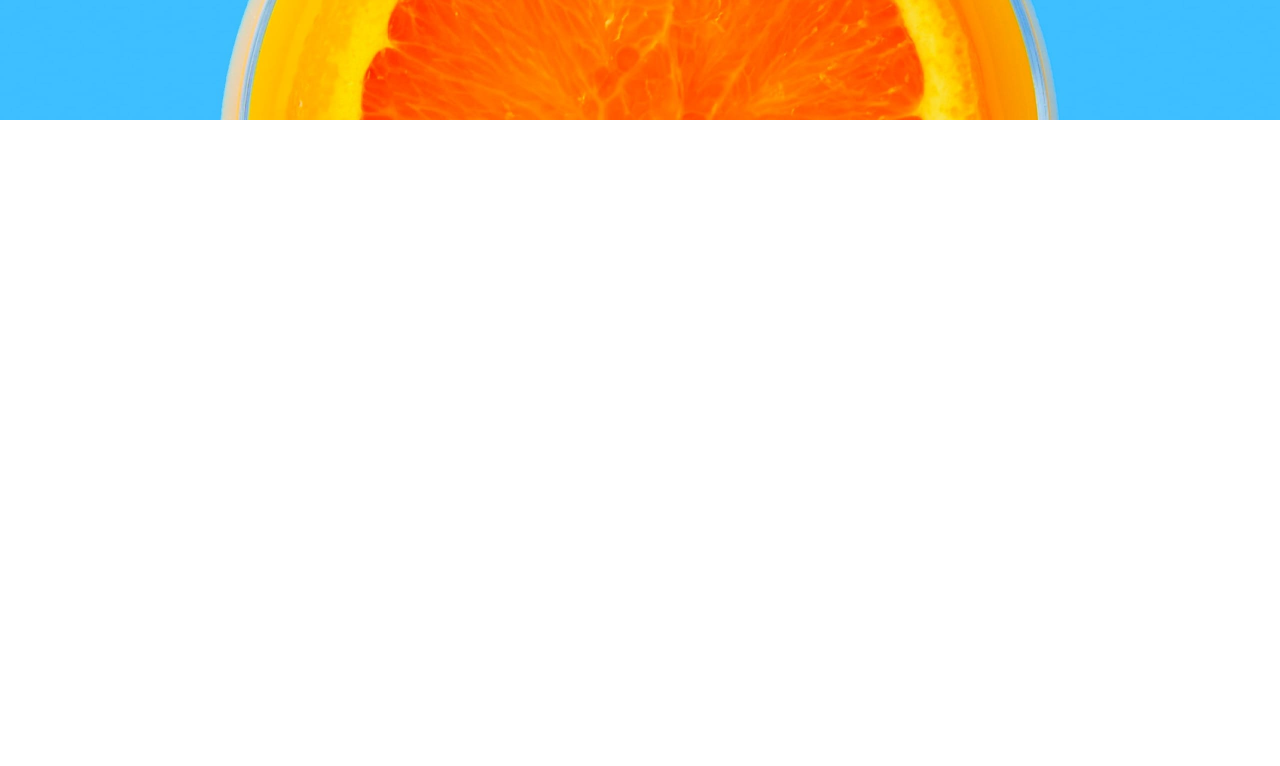
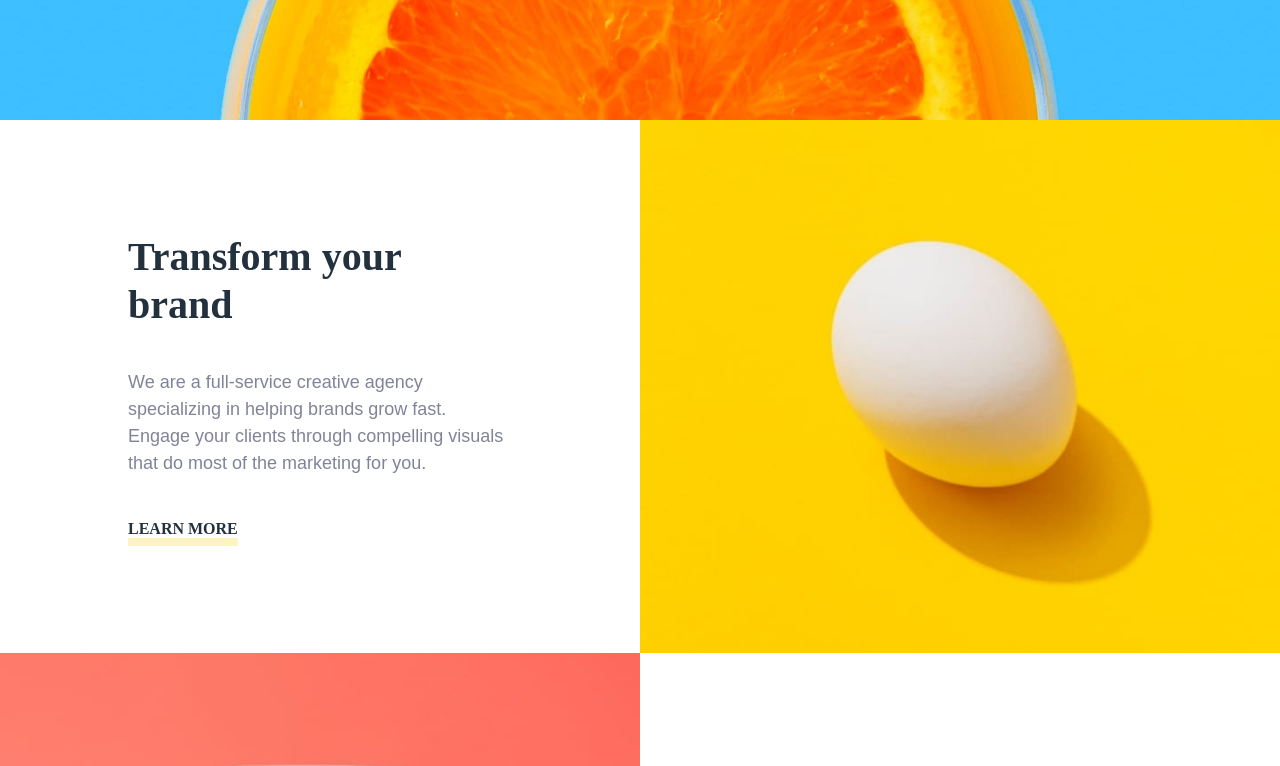
Before and after one commit to lauraylchen/sunnyside-agency-landing-page, a React (Create React App) app: page / in a window 1280 px wide. Shown: the part 680-1446 px from the top of the page. Before the commit the page ends 800 px from the top, so only its background shows below. Built offline with nearby package versions, Linux system fonts and the light colour scheme; the HTML template or start-up script is replaced by a standard one.

Commit message:
Completed Features component just missing the underline link in Content subcomponent

```diff
--- a/src/components/Features.js
+++ b/src/components/Features.js
@@ -2,6 +2,7 @@ import transformDesktop from '../img/desktop/image-transform.jpg';
 import transformMobile from '../img/mobile/image-transform.jpg';
 import standoutDesktop from '../img/desktop/image-stand-out.jpg';
 import standoutMobile from '../img/mobile/image-stand-out.jpg';
+import Content from './subComponents/Content';
 
 const Features = () => {
 
@@ -13,7 +14,8 @@ const Features = () => {
       imgMobile: transformMobile,
       alt:'An egg on a yellow background',
       imgClass: 'order-2',
-      contentClass: 'order-1'
+      contentClass: 'order-1',
+      linkClass: 'hover:decoration-yellow decoration-yellow/25'
     },
     {
       title: 'Stand out to the right audience',
@@ -22,12 +24,34 @@ const Features = () => {
       imgMobile: standoutMobile,
       alt:'A pink cup on a pink background',
       imgClass: 'order-1',
-      contentClass: 'order-2'
+      contentClass: 'order-2',
+      linkClass: 'hover:decoration-softRed decoration-softRed/25'
     },
   ];
 
+  const defImgMobile = 'lg:hidden object-cover w-full '
+  const defImgDesktop = 'hidden lg:block object-cover w-full h-full '
+
+  const mappedFeatures = features.map((feature) => {
+    const {title, content, imgDesktop, imgMobile, alt, imgClass, contentClass, linkClass} = feature
+    return (
+      <div className='lg:grid lg:grid-cols-2'>
+        <img src={imgMobile} className={defImgMobile + imgClass} alt={alt} />
+        <img src={imgDesktop} className={defImgDesktop + imgClass} alt={alt} />
+        <Content
+          featureTitle={title}
+          featureContent={content}
+          featureClass={contentClass}
+          featureLink={linkClass}
+        />
+      </div>
+    )
+  })
+
   return (
-    <div></div>
+    <div>
+      {mappedFeatures}
+    </div>
   );
 }
 
--- /dev/null
+++ b/src/components/subComponents/Content.js
@@ -0,0 +1,15 @@
+const Content = (props) => {
+
+  const contentClass = 'flex flex-col justify-center lg:mx-32 lg:text-left mx-16 my-20 text-center ';
+  const linkClass = 'font-fraunces text-base font-black uppercase underline decoration-8 ';
+
+  return (
+    <div className={contentClass + props.featureClass}>
+      <h2 className='font-fraunces font-black'>{props.featureTitle}</h2>
+      <p className='text-darkGrayBlue my-10'>{props.featureContent}</p>
+      <a href="/" className={linkClass + props.featureLink}>Learn More</a>
+    </div>
+  );
+}
+
+export default Content;
--- a/src/index.css
+++ b/src/index.css
@@ -14,3 +14,8 @@ h1 {
   font-size: 3.25rem;
   letter-spacing: 0.2em;
 }
+
+h2 {
+  font-size: 2.5rem;
+  line-height: 3rem;
+}
```
